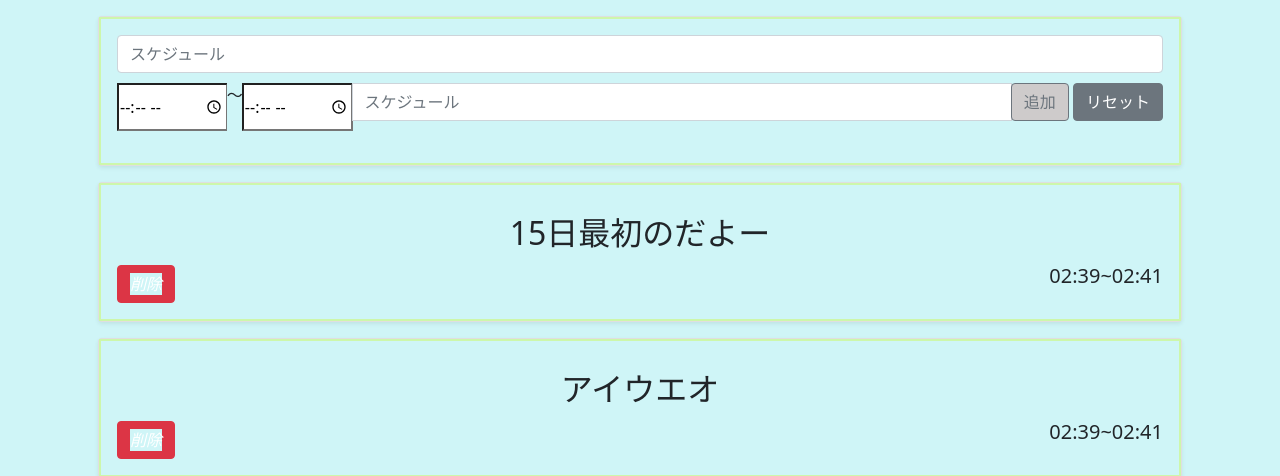
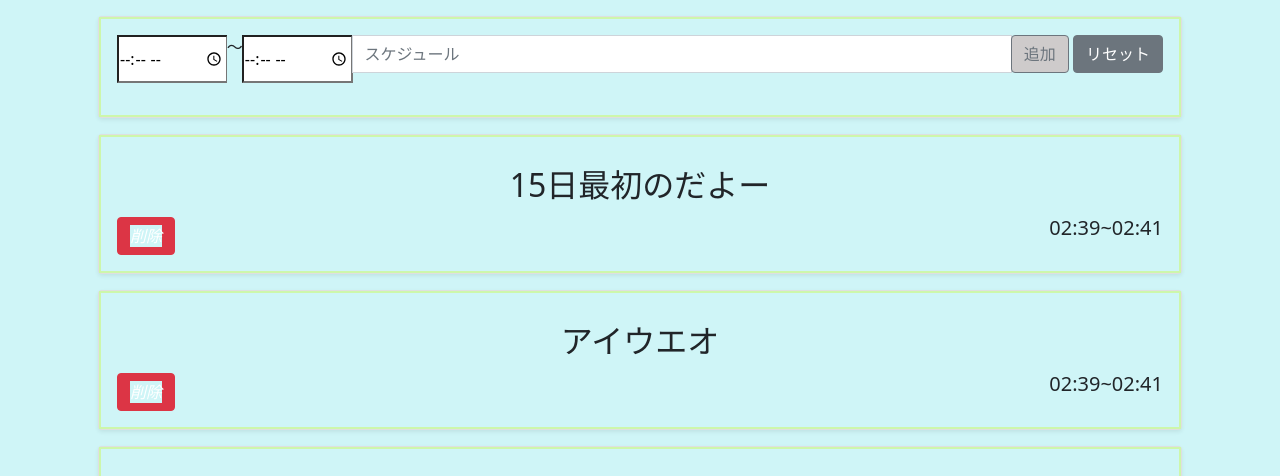
Before and after one commit to 2020-AIT-OOP2-Group9/Calendar, a Flask app: page /schedule in a window 1280 px wide. Shown: the part 60-536 px from the top of the page. Run offline with Flask 2, Linux system fonts and the light colour scheme; some libraries are stand-ins or nearby versions.

Commit message:
実行方法の記載と予定入力が２つあったのを一つ削除

```diff
--- a/templates/schedule.html
+++ b/templates/schedule.html
@@ -23,7 +23,6 @@
                 <div class="card shadow-sm mb-3">
                     <div class="card-body">
                         <form id="search">
-                            <input type="text" class="form-control" id="add_sc" placeholder="スケジュール">
                             <div class="input-group mb-3">
                                 <input type="time" id="add_time" name="time" min="00:00" max="23:59">
                                 <div>〜</div>
```
Also changed, not shown: README.md, schedule.json (line endings or trailing spaces).
